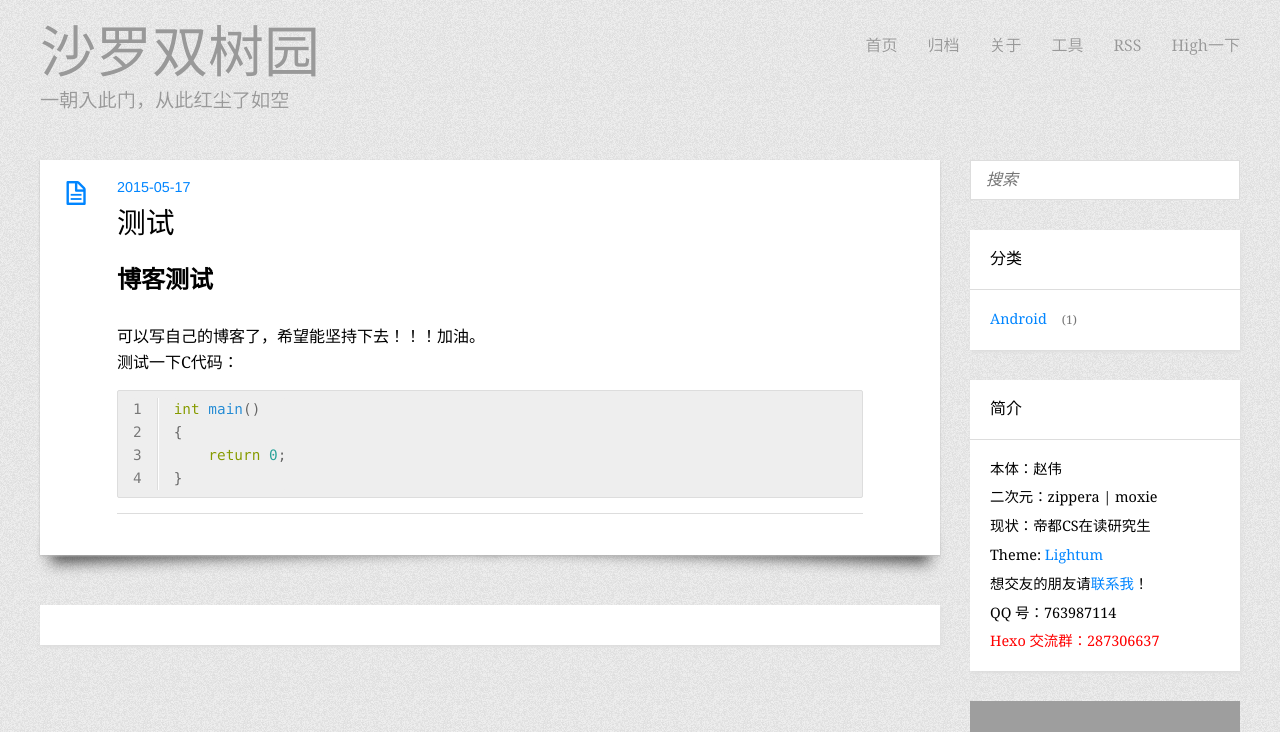
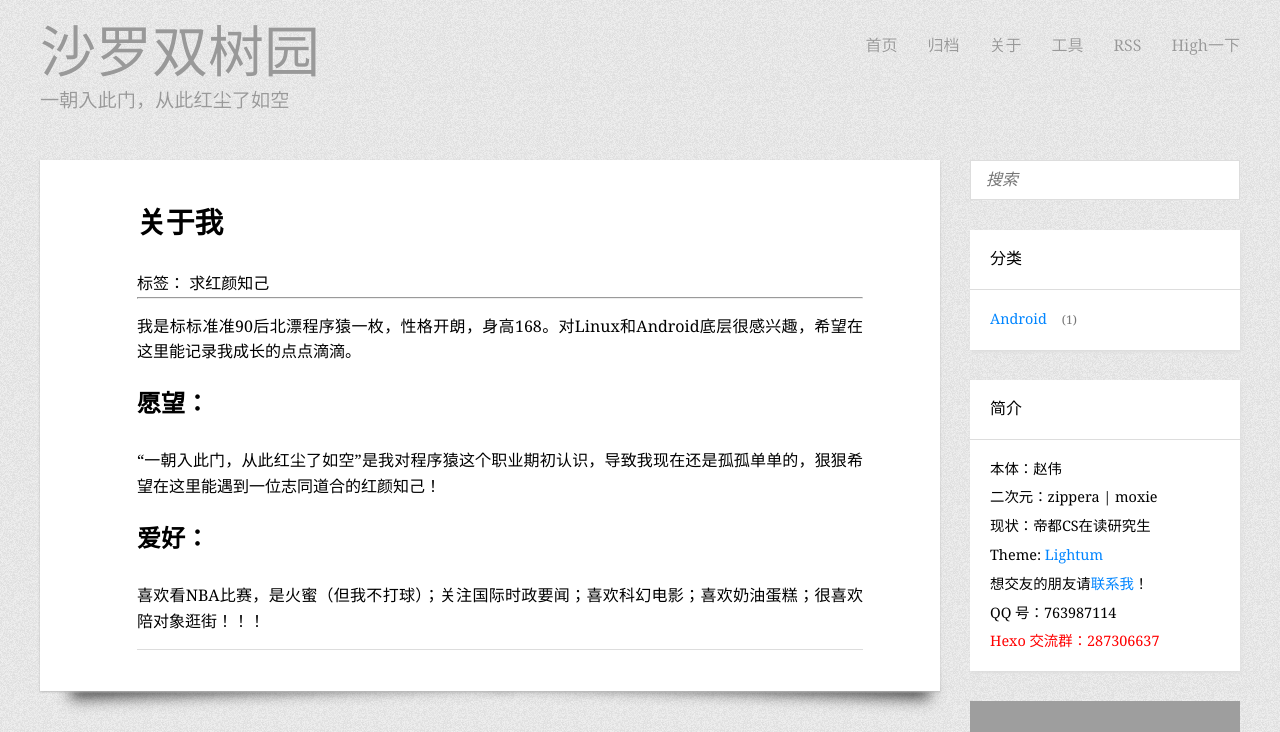
Before and after one commit to ashimidashajia/ashimidashajia.github.io-bak-9.14, a plain HTML site: page about/index.html in a window 1280 px wide. Shown: the part 25-757 px from the top of the page. Drawn offline with nearby package versions, Linux system fonts and the light colour scheme; some packages are replaced by stand-ins of ours; grey boxes are pictures that could not be loaded; a script that the page names is missing; a web font is replaced by a local one.

Commit message:
Site updated: 2015-05-17 21:56:17

```diff
--- a/about/index.html
+++ b/about/index.html
@@ -5,15 +5,19 @@
 <head>
   <meta charset="utf-8">
 
-  <title>测试 | 技术 | 沙罗双树园</title>
+  <title>沙罗双树园</title>
   <meta name="author" content="沙加">
 
-  <meta name="description" content="博客测试可以写自己的博客了，希望能坚持下去！！！加油。测试一下C代码：1234int main()&amp;#123;    return 0;&amp;#125;">
+  <meta name="description" content="关于我标签： 求红颜知己
+
+我是标标准准90后北漂程序猿一枚，性格开朗，身高168。对Linux和Android底层很感兴趣，希望在这里能记录我成长的点点滴滴。
+愿望：“一朝入此门，从此红尘了如空”是我对程序猿这个职业期初认识，导致我现在还是孤孤单单的，狠狠希望在这里能遇到一位志同道合的红颜知己！
+">
 
 
   <meta name="viewport" content="width=device-width, initial-scale=1, maximum-scale=1">
 
-  <meta property="og:title" content="测试"/>
+
   <meta property="og:site_name" content="沙罗双树园"/>
 
 
@@ -202,23 +206,24 @@
 </nav>
 <div class="clearfix"></div></header>
   <div id="content" class="inner">
-    <div id="main-col" class="alignleft"><div id="wrapper"><article class="post">
+    <div id="main-col" class="alignleft"><div id="wrapper"><article class="page">
 
   <div class="post-content">
     <header>
 
-        <div class="icon"></div>
-        <time datetime="2015-05-17T13:44:13.000Z"><a href="/about/index.html">2015-05-17</a></time>
 
 
-
-    <h1 class="title">测试</h1>
+    <h1 class="title"></h1>
 
 
     </header>
     <div class="entry">
 
-        <h2 id="博客测试">博客测试</h2><p>可以写自己的博客了，希望能坚持下去！！！加油。<br>测试一下C代码：<br><figure class="highlight c"><table><tr><td class="gutter"><pre><span class="line">1</span><br><span class="line">2</span><br><span class="line">3</span><br><span class="line">4</span><br></pre></td><td class="code"><pre><span class="line"><span class="function"><span class="keyword">int</span> <span class="title">main</span><span class="params">()</span></span><br><span class="line"></span>&#123;</span><br><span class="line">    <span class="keyword">return</span> <span class="number">0</span>;</span><br><span class="line">&#125;</span><br></pre></td></tr></table></figure></p>
+        <h1 id="关于我">关于我</h1><p>标签： 求红颜知己</p>
+<hr>
+<p>我是标标准准90后北漂程序猿一枚，性格开朗，身高168。对Linux和Android底层很感兴趣，希望在这里能记录我成长的点点滴滴。</p>
+<h2 id="愿望：">愿望：</h2><p>“一朝入此门，从此红尘了如空”是我对程序猿这个职业期初认识，导致我现在还是孤孤单单的，狠狠希望在这里能遇到一位志同道合的红颜知己！</p>
+<h2 id="爱好：">爱好：</h2><p>喜欢看NBA比赛，是火蜜（但我不打球）；关注国际时政要闻；喜欢科幻电影；喜欢奶油蛋糕；很喜欢陪对象逛街！！！</p>
 
 
     </div>
```
